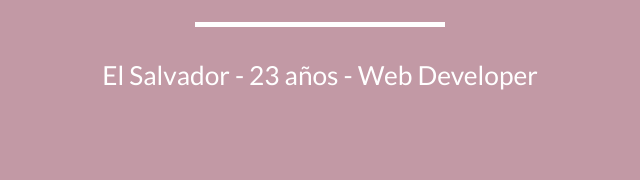
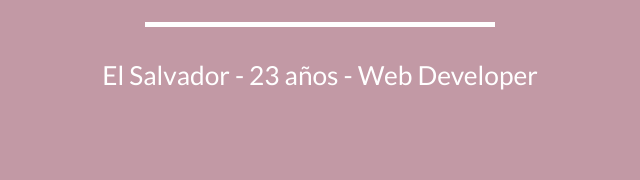
Before and after one commit to rebecasuarez/Resume, a plain HTML site: page index.html in a window 1280 px wide. Shown: the part 620-800 px from the top of the page, 320-960 px from the left. Drawn offline with nearby package versions, Linux system fonts and the light colour scheme.

Commit message:
updated css

```diff
--- a/css/freelancer.css
+++ b/css/freelancer.css
@@ -40,7 +40,7 @@ hr.star-light,
 hr.star-primary {
     margin: 25px auto 30px;
     padding: 0;
-    max-width: 250px;
+    max-width: 350px;
     border: 0;
     border-top: solid 5px;
     text-align: center;
@@ -48,7 +48,7 @@ hr.star-primary {
 
 hr.star-light:after,
 hr.star-primary:after {
-    content: "\f005";
+    content: "";
     display: inline-block;
     position: relative;
     top: -.8em;
```
